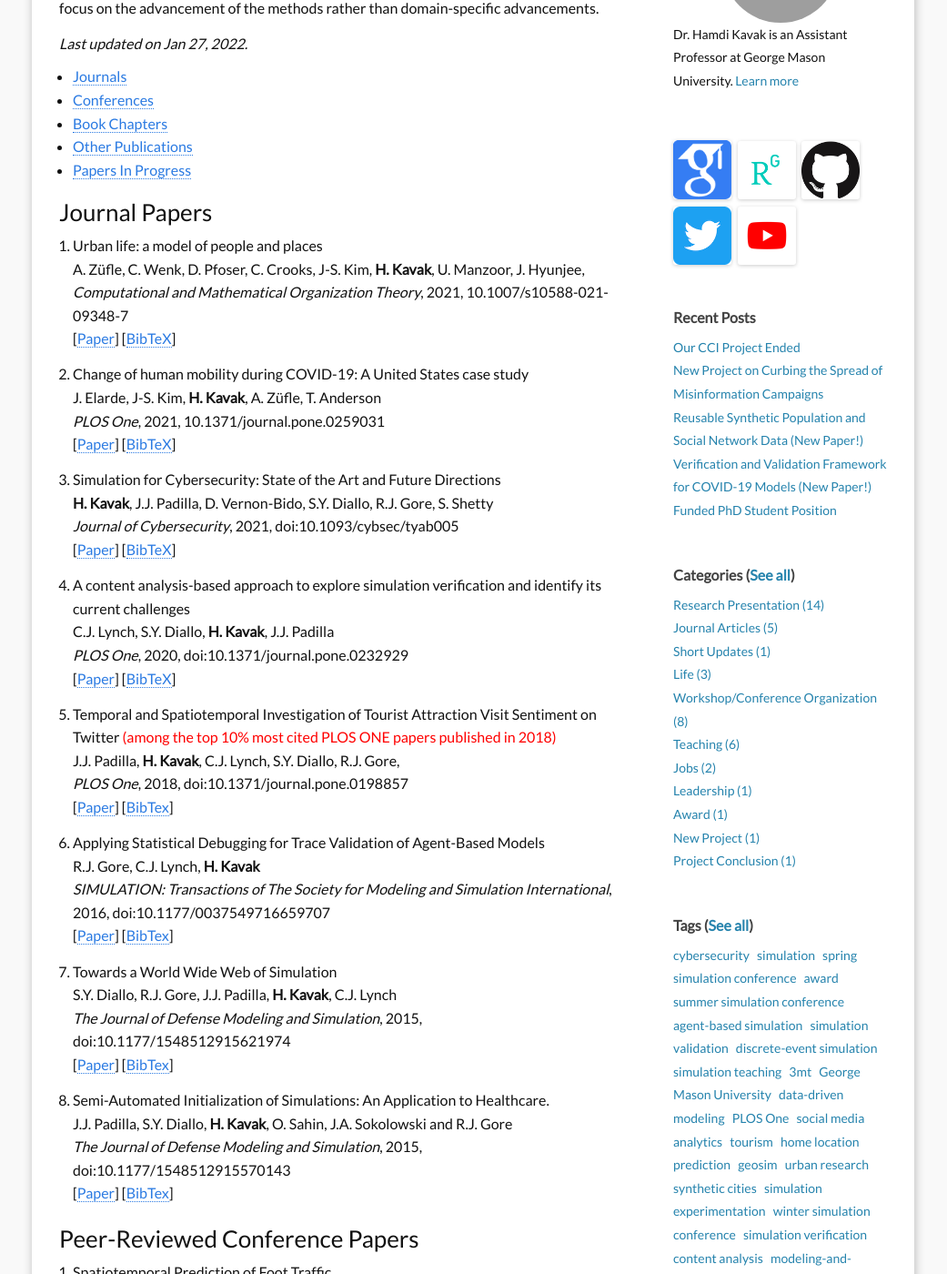
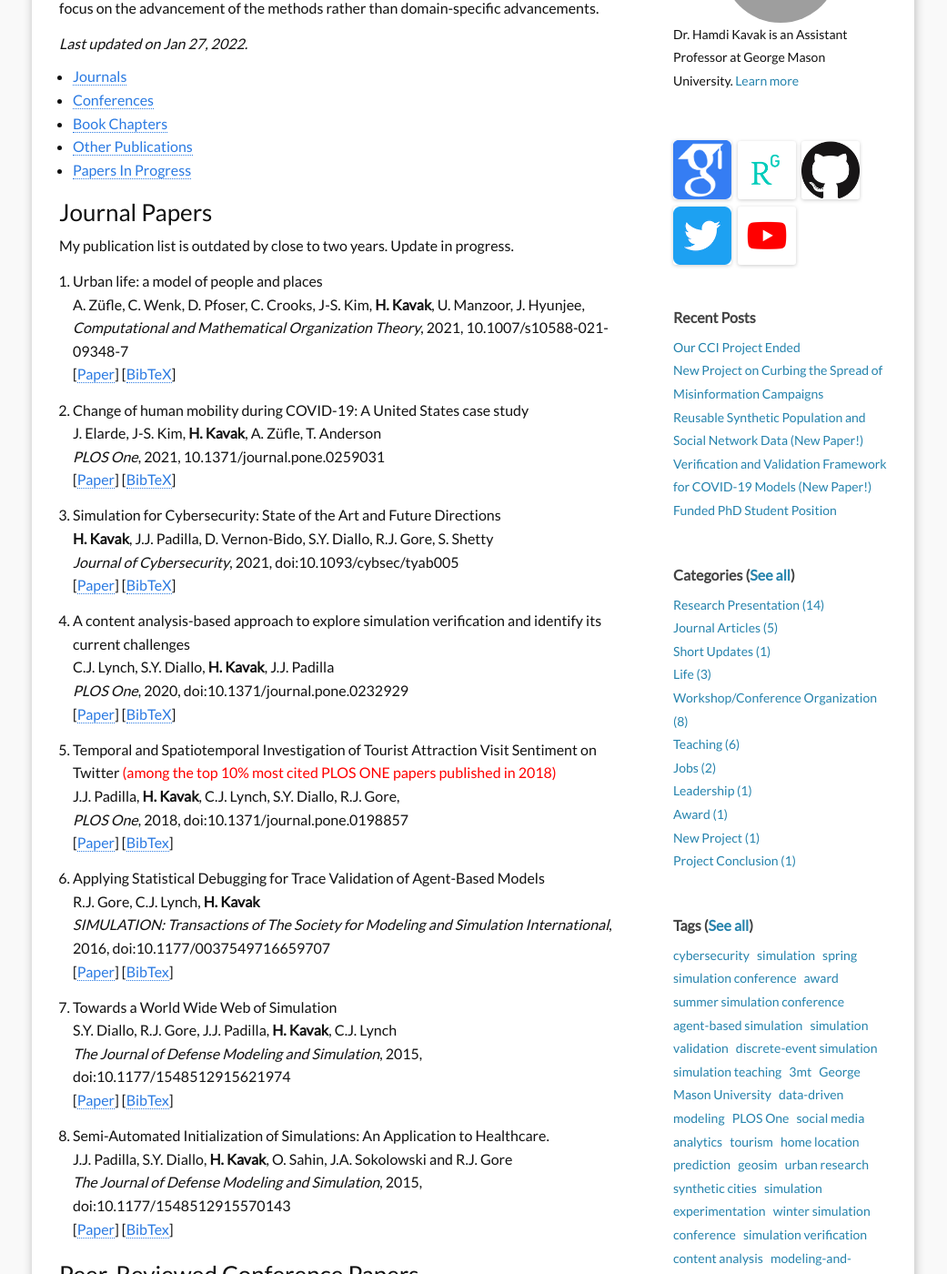
Before and after one commit to hamdikavak/hamdikavak.github.io, a Jekyll site: the page built from c5_publications.md, in a window 1280 px wide and 1400 px high, scrolled down 321 px. Shown: the whole window at 91% size, without its empty margins (120-1161 px from the left). Built offline with Jekyll 4.4.1, drawn with Linux system fonts in a browser that asks for light colours; nearby versions of some CDN libraries; some of the changed text lies outside the part shown; grey boxes are pictures that could not be loaded.

Commit message:
Publication list note

```diff
--- a/c5_publications.md
+++ b/c5_publications.md
@@ -19,6 +19,8 @@
 <a name="journals"></a>
 
 ### Journal Papers
+
+My publication list is outdated by close to two years. Update in progress.
 
 9. Urban life: a model of people and places
         A. Züfle, C. Wenk, D. Pfoser, C. Crooks, J-S. Kim, <strong>H. Kavak</strong>, U. Manzoor, J. Hyunjee,
@@ -73,6 +75,8 @@
 
 
 ### Peer-Reviewed Conference Papers
+
+My publication list is outdated by close to two years. Update in progress.
 
 88. Spatiotemporal Prediction of Foot Traffic
      S. Islam, D. Gandhi, J. Elarde, T. Anderson, A. Roess, T.F. Leslie, <strong>H. Kavak</strong>, and A. Züfle
```
